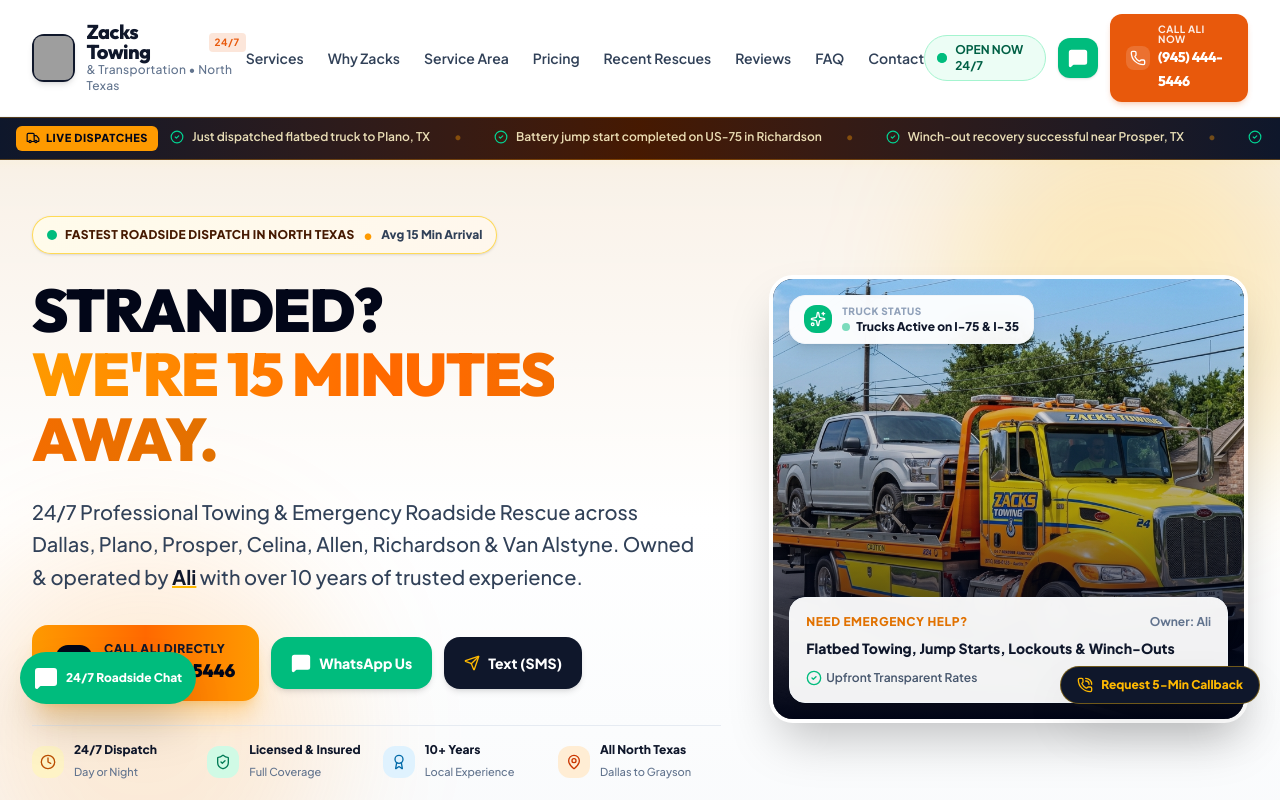
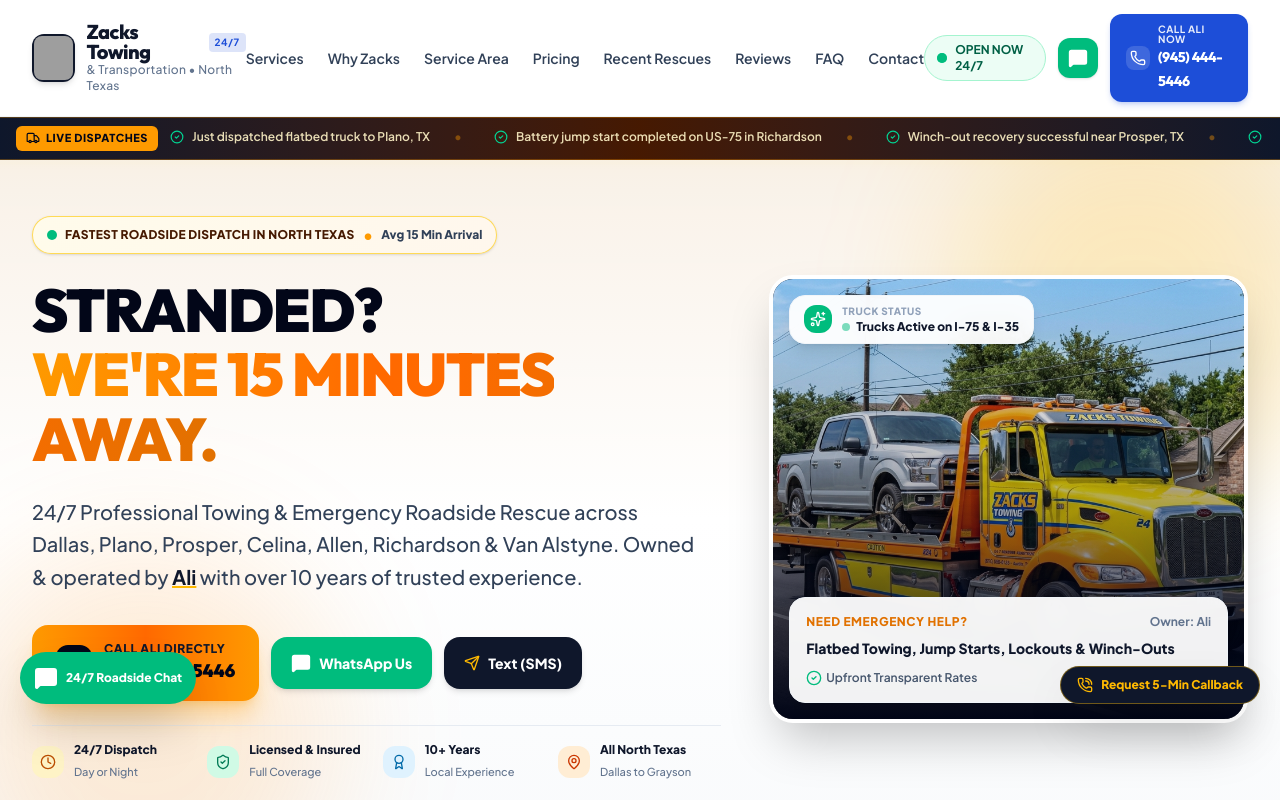
Before and after one commit to KAISHETTY/Towing_and_Transport, a React (Vite) app: page / in a window 1280 px wide. Shown: the top 800 px of the page. Built offline with nearby package versions, Linux system fonts and the light colour scheme; grey boxes are pictures that could not be loaded.

Commit message:
Update index.css

```diff
--- a/src/index.css
+++ b/src/index.css
@@ -3,7 +3,7 @@
   --font-display: 'Outfit', -apple-system, BlinkMacSystemFont, sans-serif;
   --font-sans: 'Plus Jakarta Sans', -apple-system, BlinkMacSystemFont, sans-serif;
   --color-brand-navy: #1B3A5C;
-  --color-brand-orange: #E8590C;
+  --color-brand-orange: #1D4ED8;
 }
 
 @keyframes pulse-subtle {
```
